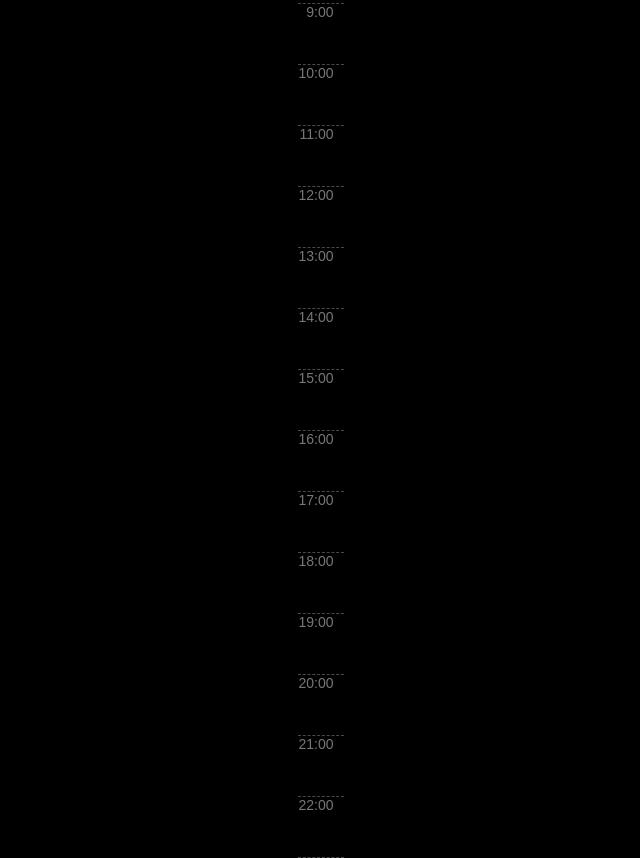
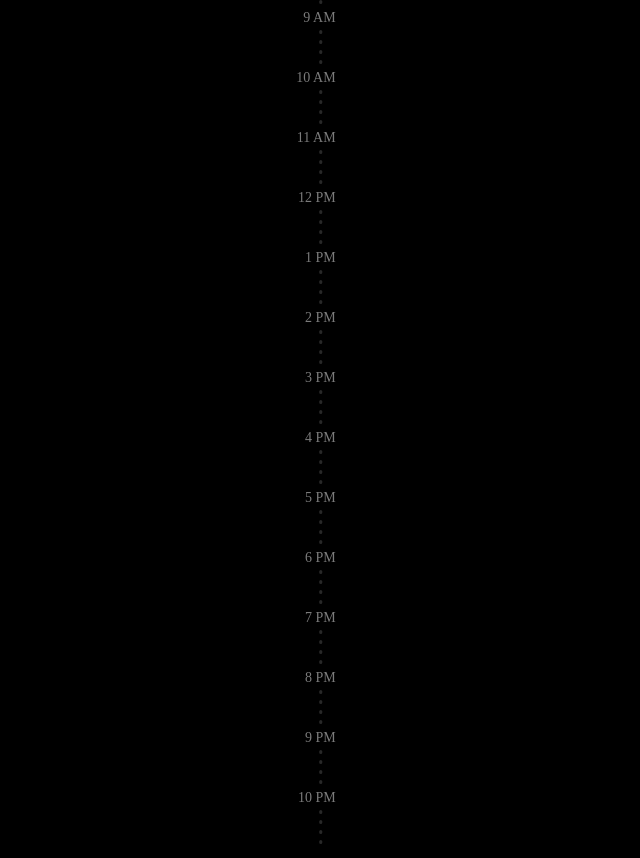
Before and after one commit to Dawken/VueToDo, a Vue app: page /tasks in a window 1280 px wide. Shown: the whole page, without its empty margins (15-655 px from the left). Built offline with nearby package versions, Linux system fonts and the light colour scheme; a web font is replaced by a local one.

Commit message:
feat: change calendar's hours dots and header days design

```diff
--- a/src/features/tasks/Calendar/Calendar.vue
+++ b/src/features/tasks/Calendar/Calendar.vue
@@ -12,7 +12,14 @@ interface Day {
 }
 const daysInMonth = ref<Day[]>([]);
 
-const hours = Array.from({ length: 15 }, (_, i) => `${8 + i}:00`);
+const hours = Array.from({ length: 15 }, (_, i) => {
+  const hour = 8 + i;
+  const isPM = hour >= 12;
+  const formattedHour = hour % 12 === 0 ? 12 : hour % 12;
+  const suffix = isPM ? "PM" : "AM";
+
+  return `${formattedHour} ${suffix}`;
+});
 
 const getDaysInMonth = () => {
   const currentDate = new Date();
@@ -63,10 +70,14 @@ onMounted(getDaysInMonth);
         v-for="day in daysInMonth"
         :key="day.date.getTime()"
       >
-        <header class="calendar__dates-header">
-          {{ day.formatted }}
-        </header>
-
+        <div class="calendar__day-header">
+          <span class="calendar__day-header__name">{{
+            day.formatted.split(" ")[0]
+          }}</span>
+          <span class="calendar__day-header__weekday">{{
+            day.formatted.split(" ")[1]
+          }}</span>
+        </div>
         <Task
           v-for="task in day.tasks"
           :key="task.id"
@@ -81,21 +92,34 @@ onMounted(getDaysInMonth);
 <style lang="scss" scoped>
 .calendar {
   display: flex;
-  font-family: sans-serif;
   max-width: 1200px;
-
   &__time-grid {
     display: flex;
     flex-direction: column;
     font-size: 14px;
     margin-right: 8px;
+    position: relative;
+  }
 
-    .calendar__time-slot {
-      height: 60px;
-      border-bottom: 1px dashed $grey;
-      text-align: right;
-      padding-right: 10px;
-      color: #777;
+  &__time-slot {
+    height: 60px;
+    position: relative;
+    text-align: right;
+    padding-right: 10px;
+    color: $light-grey;
+    font-weight: 500;
+
+    &::before {
+      content: "";
+      position: absolute;
+      top: 20px;
+      left: 50%;
+      transform: translateX(-50%);
+      width: 3.5px;
+      height: 3.5px;
+      border-radius: 50%;
+      background: #282828;
+      box-shadow: 0 10px 0 0 #282828, 0 20px 0 0 #282828, 0 30px 0 0 #282828;
     }
   }
 
@@ -110,14 +134,31 @@ onMounted(getDaysInMonth);
     min-width: 300px;
   }
 
+  &__day-header {
+    display: flex;
+    flex-direction: column;
+    justify-content: center;
+    align-items: center;
+    text-align: center;
+    gap: 5px;
+  }
+
+  &__day-header__name {
+    font-weight: bold;
+    font-size: 16px;
+  }
+
+  &__day-header__weekday {
+    font-size: 12px;
+    color: $light-grey;
+  }
+
   &__dates-header {
     position: sticky;
     top: 0;
     text-align: center;
     font-weight: bold;
     padding: 8px 0;
-    border-bottom: 1px solid $grey;
-    z-index: 1;
   }
 }
 </style>
```
